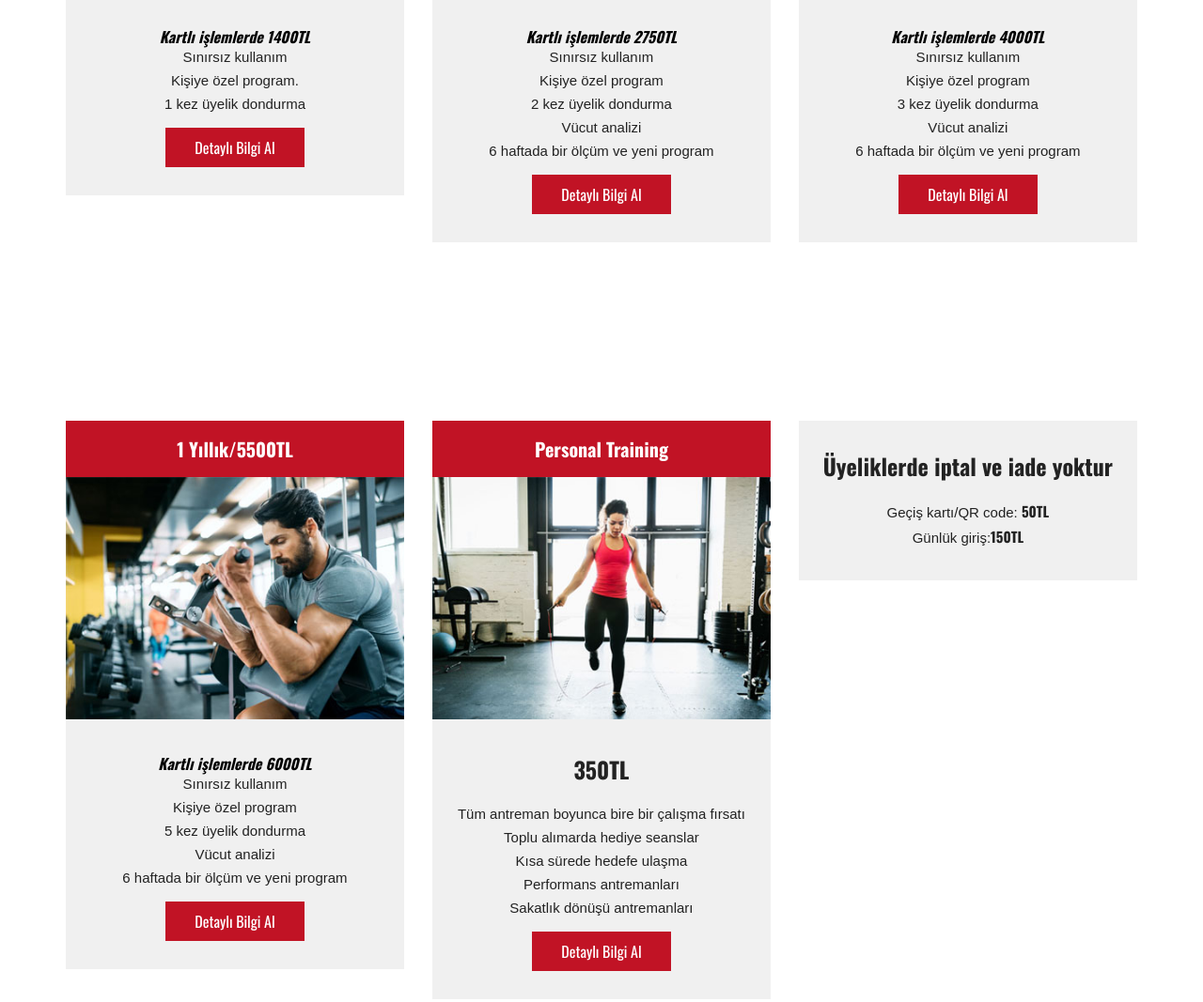
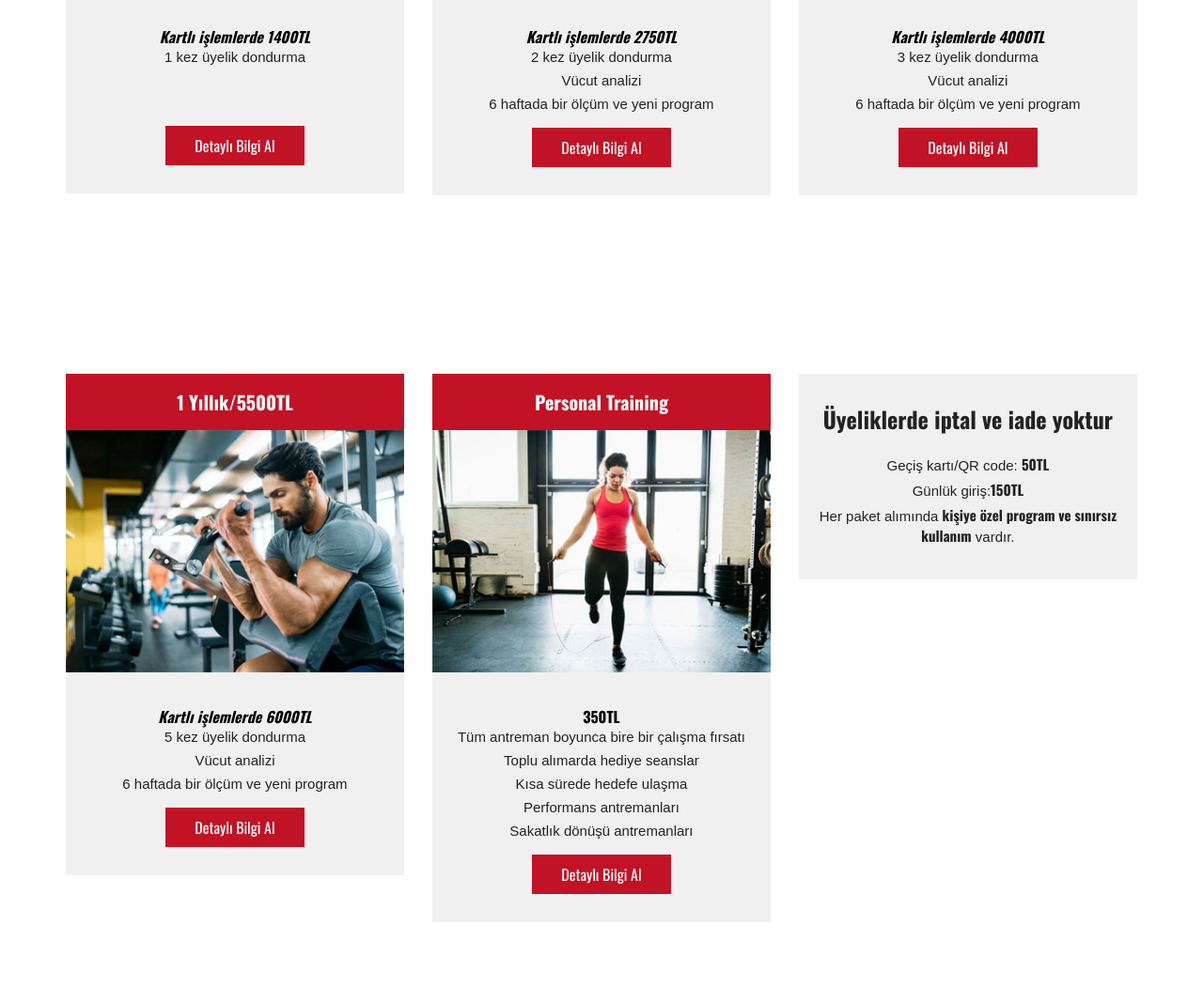
Before and after one commit to tahabsmc/xfit2, a plain HTML site: page index.html in a window 1280 px wide. Shown: the part 1357-2424 px from the top of the page at 94% size. Drawn offline with nearby package versions, Linux system fonts and the light colour scheme.

Commit message:
Update index.html

```diff
--- a/index.html
+++ b/index.html
@@ -71,11 +71,10 @@
 							 </div>
 							 <div class="text">
 								  <h4> <i>Kartlı işlemlerde 1400TL</i></h4>
-								   <p>Sınırsız kullanım</p>
-								   <p>Kişiye özel program.</p>
 								   <p>1 kez üyelik dondurma</p>
+								   <br> <br>
+								   <a href="tel:+903129999419" class="btn">Detaylı Bilgi Al</a>
 
-								   <a href="tel:+903129999419" class="btn">Detaylı Bilgi Al</a>
 							 </div>
 					  </div>
 				</div>
@@ -89,8 +88,6 @@
 							 </div>
 							 <div class="text">
 								<h4><i>Kartlı işlemlerde 2750TL</i></h4>
-								   <p>Sınırsız kullanım</p>
-								   <p>Kişiye özel program</p>
 								   <p>2 kez üyelik dondurma</p>
 								   <p>Vücut analizi</p>
 								   <p>6 haftada bir ölçüm ve yeni program</p>
@@ -110,11 +107,10 @@
 							 </div>
 							 <div class="text">
 								<h4><i>Kartlı işlemlerde 4000TL</i></h4>
-								   <p>Sınırsız kullanım</p>
-								   <p>Kişiye özel program</p>
 								   <p>3 kez üyelik dondurma</p>
 								   <p>Vücut analizi</p>
 								   <p>6 haftada bir ölçüm ve yeni program</p>
+
 								   <a href="tel:+903129999419" class="btn">Detaylı Bilgi Al</a>
 							 </div>
 					  </div>
@@ -139,11 +135,11 @@
 							 </div>
 							 <div class="text">
 								<h4><i>Kartlı işlemlerde 6000TL</i></h4>
-								   <p>Sınırsız kullanım</p>
-								   <p>Kişiye özel program</p>
 								   <p>5 kez üyelik dondurma</p>
 								   <p>Vücut analizi</p>
 								   <p>6 haftada bir ölçüm ve yeni program</p>
+
+
 								   <a href="tel:+903129999419" class="btn">Detaylı Bilgi Al</a>
 							 </div>
 					  </div>
@@ -157,7 +153,7 @@
 								  <img src="images/price2.jpg" alt="price" />
 							 </div>
 							 <div class="text">
-								   <h3>350TL</h3>
+								   <h4>350TL</h4>
 								   <p>Tüm antreman boyunca bire bir çalışma fırsatı</p>
 								   <p>Toplu alımarda hediye seanslar</p>
 								   <p>Kısa sürede hedefe ulaşma</p>
@@ -175,6 +171,7 @@
 								   <h3>Üyeliklerde iptal ve iade yoktur</h3>
 								   <p>Geçiş kartı/QR code: <b>50TL</b></p>
 								   <p>Günlük giriş:<b>150TL</b> </p>
+								   <p>Her paket alımında <b>kişiye özel program ve sınırsız kullanım</b> vardır.</p>
 
 
 							 </div>
```
